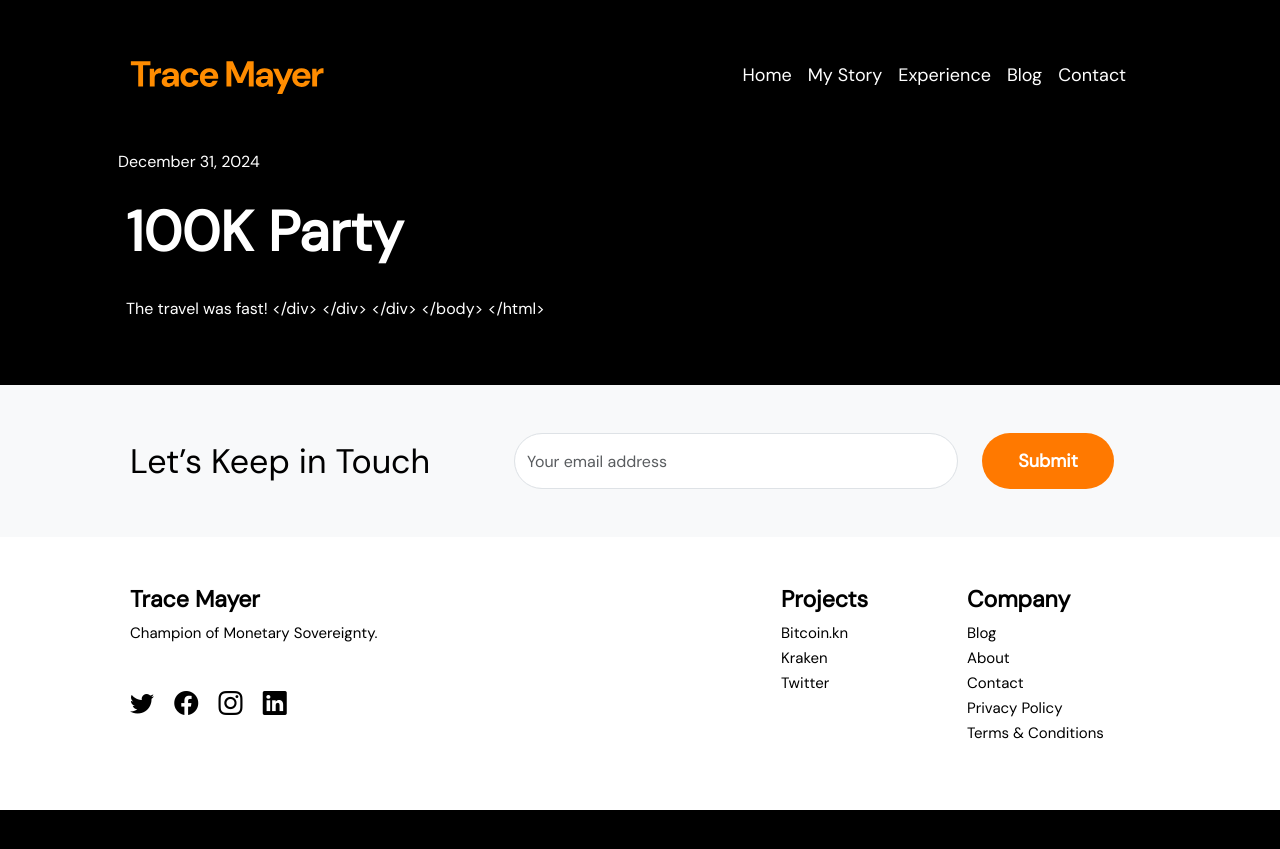
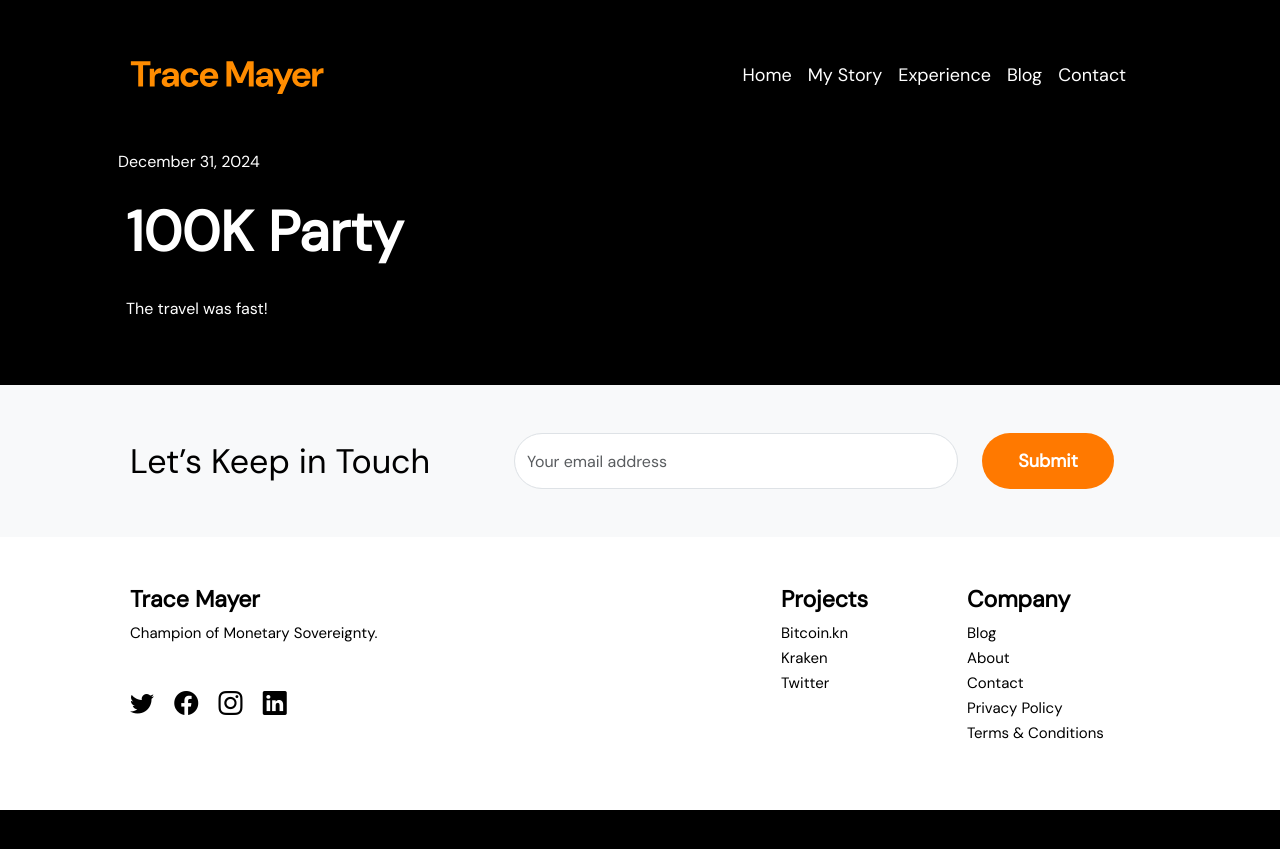
Before and after one commit to sunnankar/trace-mayer, a Jekyll site: the page built from _posts/2024-12-31-nye-100k-night.markdown, in a window 1280 px wide. Shown: the top 849 px of the page. Built offline with Jekyll 4.4.1, drawn with Linux system fonts in a browser that asks for light colours.

Commit message:
fixed tags on blog posts

```diff
--- a/_posts/2024-12-31-nye-100k-night.markdown
+++ b/_posts/2024-12-31-nye-100k-night.markdown
@@ -6,14 +6,14 @@
 
 ---
 <html>
-
+<body>
    <!-- Main Section -->
     <div class="container">
         <div class="row w-100">
             <div class="col-md-12 text-start pb-md-5 px-md-5">
             {{ page.date | date: "%B %-d, %Y" }}
                <h2 class="fw-bold display-4 pb-md-4 px-2 py-md-4">100K Party</h2>
-                    <p class="ps-2" >The travel was fast!
+                    <p class="ps-2" >The travel was fast!</p>
            </div>
         </div>
     </div>
--- a/_posts/2025-01-01-nye-100k.markdown
+++ b/_posts/2025-01-01-nye-100k.markdown
@@ -14,7 +14,7 @@
             <div class="col-md-12 text-start pb-md-5 px-md-5">
                {{ page.date | date: "%B %-d, %Y" }}
                <h2 class="fw-bold display-4 pb-md-4 px-2 py-md-4">A NEW YEAR</h2>
-                    <p class="ps-2" >A new year!
+                    <p class="ps-2" >A new year!</p>
            </div>
         </div>
     </div>
```
Also changed, not shown: 3 other files.
